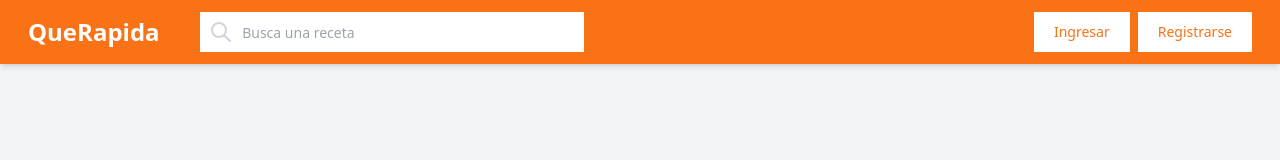
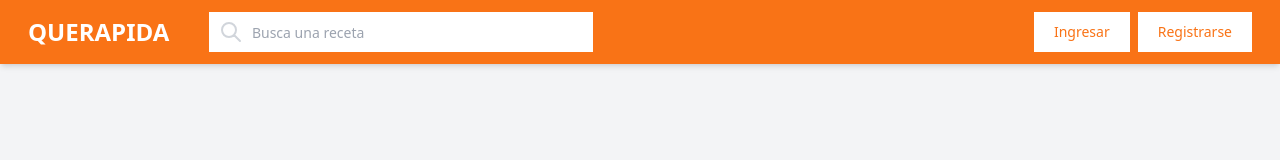
Before and after one commit to 121189/c18-112-n-react-agregarback, a React (Vite) app in the folder client/: page / in a window 1280 px wide. Shown: the top 160 px of the page. Built offline with nearby package versions, Linux system fonts and the light colour scheme.

Commit message:
Actualizar nombre del logo en la página de inicio

```diff
--- a/client/src/components/Navbar.jsx
+++ b/client/src/components/Navbar.jsx
@@ -21,7 +21,7 @@ const Navbar = () => {
   return (
     <nav className="sticky top-0 z-20 flex h-16 w-full items-center bg-orange-500 px-7 text-white shadow-md">
       <a href="/" className="text-2xl font-semibold">
-        QueRapida
+        QUERAPIDA
       </a>
       <SearchForm />
       <div className="flex items-center">
```
